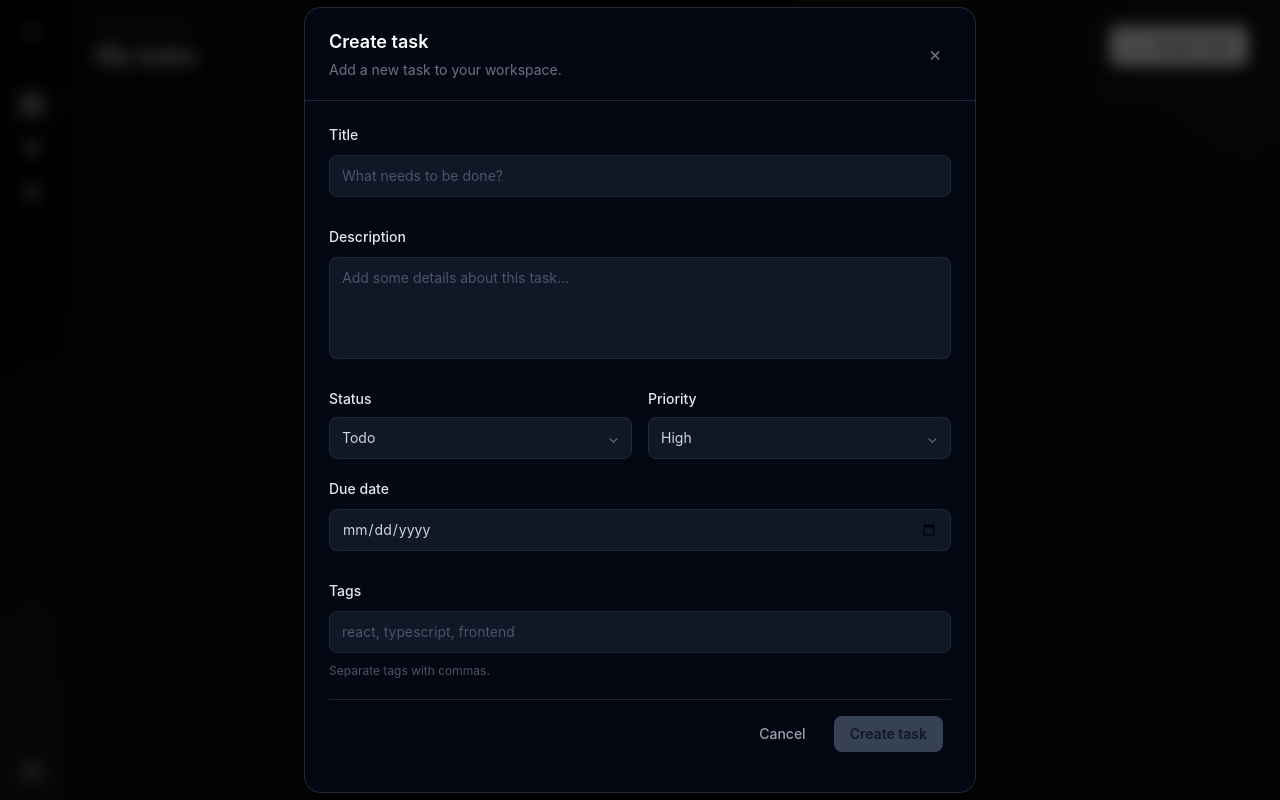
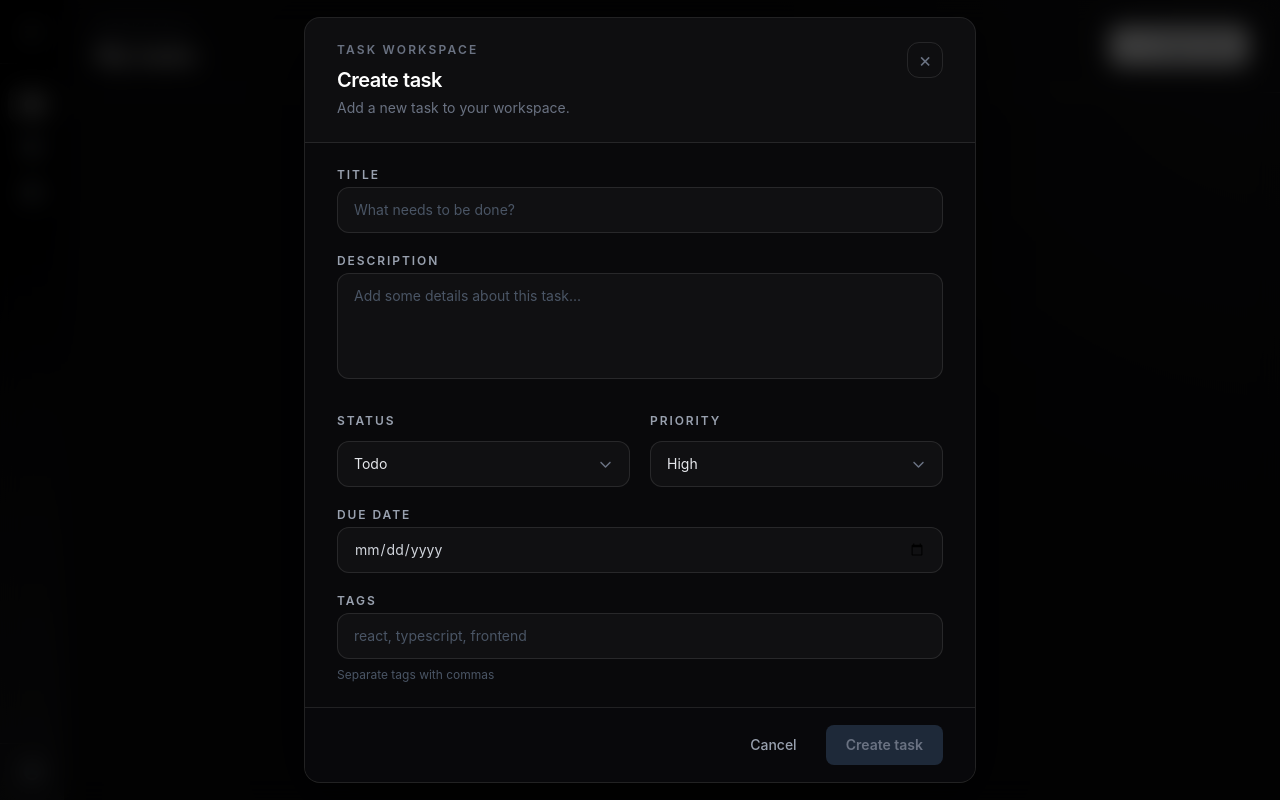
Before and after one commit to psshrijith/TaskFlow, a React (Vite) app: page /dashboard in a window 1280 px wide. Both pictures are taken after a click on the button "Create Task". Built offline with nearby package versions, Linux system fonts and the light colour scheme.

Commit message:
feat(taskFlow): fixed the task details not getting displayed

```diff
--- a/src/components/DropDown.tsx
+++ b/src/components/DropDown.tsx
@@ -1,4 +1,6 @@
 import { useState } from "react";
+import { FontAwesomeIcon } from "@fortawesome/react-fontawesome";
+import { faCheck, faChevronDown } from "@fortawesome/free-solid-svg-icons";
 
 type DropdownOption = {
   label: string;
@@ -26,35 +28,47 @@ const Dropdown = ({
 
   return (
     <div className="relative flex flex-col gap-2">
-      <label className="text-sm font-medium text-gray-200">
+      <label className="mb-1 block text-xs font-semibold uppercase tracking-[0.16em] text-gray-400">
         {label}
       </label>
 
       <button
         type="button"
-        onClick={() => setIsOpen(!isOpen)}
-        className="flex w-full items-center justify-between rounded-lg border border-gray-800 bg-gray-900 px-3 py-2.5 text-sm text-gray-300 transition hover:border-gray-700"
+        aria-haspopup="listbox"
+        aria-expanded={isOpen}
+        onClick={() => setIsOpen((previous) => !previous)}
+        className={`flex w-full items-center justify-between rounded-xl border bg-white/3 px-4 py-3 text-sm text-gray-200 transition hover:bg-white/5 focus:outline-none focus:ring-2 ${isOpen ? "border-white/30 ring-white/10" : "border-white/10 focus:border-white/30 focus:ring-white/10"}`}
       >
-        <span>{selectedOption?.label}</span>
+        <span>{selectedOption?.label ?? "Select an option"}</span>
 
-        <span className="text-gray-500">
-          {isOpen ? "⌃" : "⌄"}
-        </span>
+        <FontAwesomeIcon
+          icon={faChevronDown}
+          className={`text-xs text-gray-500 transition-transform ${isOpen ? "rotate-180" : ""}`}
+        />
       </button>
 
       {isOpen && (
-        <div className="absolute left-0 top-full z-50 mt-2 w-full rounded-lg border border-gray-800 bg-gray-900 p-1 shadow-xl">
+        <div
+          role="listbox"
+          aria-label={label}
+          className="absolute left-0 top-full z-50 mt-2 w-full rounded-xl border border-white/10 bg-zinc-900/95 p-1.5 shadow-[0_16px_40px_rgba(0,0,0,0.4)] backdrop-blur-xl"
+        >
           {options.map((option) => (
             <button
               key={option.value}
               type="button"
+              role="option"
+              aria-selected={option.value === value}
               onClick={() => {
                 onChange(option.value);
                 setIsOpen(false);
               }}
-              className="w-full rounded-md px-3 py-2 text-left text-sm text-gray-300 transition hover:bg-gray-800 hover:text-white"
+              className={`flex w-full items-center justify-between rounded-lg px-3 py-2.5 text-left text-sm transition ${option.value === value ? "bg-white/10 text-white" : "text-gray-400 hover:bg-white/5 hover:text-white"}`}
             >
               {option.label}
+              {option.value === value && (
+                <FontAwesomeIcon icon={faCheck} className="text-xs text-gray-300" />
+              )}
             </button>
           ))}
         </div>
--- a/src/components/Modal/ModalFooter.tsx
+++ b/src/components/Modal/ModalFooter.tsx
@@ -6,14 +6,14 @@ type ModalFooterProps = {
 const ModalFooter = ({
   setIsOpenModal,
   handleCreateTask,
-  disabled
+  disabled,
 }: ModalFooterProps) => {
 
   return (
-    <div className="flex items-center justify-end gap-3 border-t border-gray-800 bg-gray-950 px-2 py-4">
+    <div className="flex items-center justify-end gap-3 border-t border-white/10 bg-zinc-950/95 px-6 py-4 sm:px-8">
       <button
         type="button"
-        className="rounded-lg px-4 py-2 text-sm font-medium text-gray-400 transition hover:bg-gray-900 hover:text-white"
+        className="rounded-lg border border-transparent px-4 py-2.5 text-sm font-medium text-gray-400 transition hover:border-white/10 hover:bg-white/5 hover:text-white focus:outline-none focus:ring-2 focus:ring-white/20"
         onClick={() => setIsOpenModal(false)}
       >
         Cancel
@@ -23,7 +23,8 @@ const ModalFooter = ({
         type="button"
         onClick={handleCreateTask}
         disabled={disabled}
-        className="rounded-lg bg-white px-4 py-2 text-sm font-semibold text-gray-900 transition hover:bg-gray-200 disabled:bg-gray-700 cursor-not-allowed">
+        className="rounded-lg bg-white px-5 py-2.5 text-sm font-semibold text-gray-950 shadow-sm shadow-white/10 transition hover:bg-gray-200 focus:outline-none focus:ring-2 focus:ring-white/40 focus:ring-offset-2 focus:ring-offset-zinc-950 disabled:cursor-not-allowed disabled:bg-gray-800 disabled:text-gray-500 disabled:shadow-none"
+      >
         Create task
       </button>
     </div>
--- a/src/components/Modal/ModalHeader.tsx
+++ b/src/components/Modal/ModalHeader.tsx
@@ -3,9 +3,10 @@ type ModalHeaderProps = {
 };
 
 const ModalHeader = ({ setIsOpenModal }: ModalHeaderProps) => (
-  <div className="flex items-center justify-between border-b border-gray-800 px-6 py-5">
+  <div className="flex items-start justify-between border-b border-white/10 bg-white/[0.02] px-6 py-6 sm:px-8">
     <div>
-      <h2 className="text-lg font-semibold text-white">Create task</h2>
+      <p className="text-xs font-semibold uppercase tracking-[0.18em] text-gray-500">Task workspace</p>
+      <h2 className="mt-2 text-xl font-semibold tracking-tight text-white">Create task</h2>
       <p className="mt-1 text-sm text-gray-500">
         Add a new task to your workspace.
       </p>
@@ -13,7 +14,8 @@ const ModalHeader = ({ setIsOpenModal }: ModalHeaderProps) => (
 
     <button
       type="button"
-      className="flex h-8 w-8 items-center justify-center rounded-lg text-xl text-gray-500 transition hover:bg-gray-800 hover:text-white"
+      aria-label="Close create task modal"
+      className="flex h-9 w-9 items-center justify-center rounded-xl border border-white/10 text-xl leading-none text-gray-500 transition hover:border-white/20 hover:bg-white/10 hover:text-white"
       onClick={() => setIsOpenModal(false)}
     >
       ×
--- a/src/components/Modal/index.tsx
+++ b/src/components/Modal/index.tsx
@@ -131,13 +131,13 @@ const Modal = ({ isOpenModal, setIsOpenModal, setTasks }: ModalProps) => {
   }
 
   return (
-    <div className="fixed inset-0 z-50 flex items-center justify-center bg-black/70 p-4 backdrop-blur-sm">
-      <div className="w-full max-w-2xl overflow-hidden rounded-2xl border border-gray-800 bg-gray-950 shadow-2xl">
+    <div className="fixed inset-0 z-50 flex items-center justify-center bg-black/75 p-4 backdrop-blur-md">
+      <div className="w-full max-w-2xl overflow-hidden rounded-2xl border border-white/10 bg-zinc-950 shadow-[0_24px_80px_rgba(0,0,0,0.5)]">
         <ModalHeader setIsOpenModal={setIsOpenModal} />
 
-        <div className="space-y-5 px-6 py-6">
-          <div className="space-y-2 flex flex-col gap-0.5">
-            <label className="text-sm font-medium text-gray-200">Title</label>
+        <div className="max-h-[calc(100vh-210px)] space-y-5 overflow-y-auto px-6 py-6 sm:px-8">
+          <div className="space-y-2">
+            <label className="mb-1 block text-xs font-semibold uppercase tracking-[0.16em] text-gray-400">Title</label>
 
             <input
               type="text"
@@ -146,13 +146,13 @@ const Modal = ({ isOpenModal, setIsOpenModal, setTasks }: ModalProps) => {
               onChange={handleChange}
               value={taskData.title}
               placeholder="What needs to be done?"
-              className="w-full rounded-lg border border-gray-800 bg-gray-900 px-3 py-2.5 text-sm text-white outline-none placeholder:text-gray-600 transition focus:border-gray-600 focus:ring-1 focus:ring-gray-600"
+              className={`w-full rounded-xl border bg-white/[0.03] px-4 py-3 text-sm text-white outline-none placeholder:text-gray-600 transition focus:bg-white/[0.05] focus:ring-2 ${errors.title ? "border-red-500/60 focus:border-red-500/60 focus:ring-red-500/10" : "border-white/10 focus:border-white/30 focus:ring-white/10"}`}
             />
-            {errors && <p className="text-sm text-red-400">{errors.title}</p>}
+            {errors.title && <p className="text-xs text-red-400">{errors.title}</p>}
           </div>
 
-          <div className="space-y-2 flex flex-col gap-0.5">
-            <label className="text-sm font-medium text-gray-200">
+          <div className="space-y-2">
+            <label className="mb-1 block text-xs font-semibold uppercase tracking-[0.16em] text-gray-400">
               Description
             </label>
 
@@ -162,15 +162,15 @@ const Modal = ({ isOpenModal, setIsOpenModal, setTasks }: ModalProps) => {
               rows={4}
               value={taskData.description}
               placeholder="Add some details about this task..."
-              className="w-full resize-none rounded-lg border border-gray-800 bg-gray-900 px-3 py-2.5 text-sm text-white outline-none placeholder:text-gray-600 transition focus:border-gray-600 focus:ring-1 focus:ring-gray-600"
+              className={`w-full resize-none rounded-xl border bg-white/[0.03] px-4 py-3 text-sm text-white outline-none placeholder:text-gray-600 transition focus:bg-white/[0.05] focus:ring-2 ${errors.description ? "border-red-500/60 focus:border-red-500/60 focus:ring-red-500/10" : "border-white/10 focus:border-white/30 focus:ring-white/10"}`}
             />
             {errors && (
-              <p className="text-sm text-red-400">{errors.description}</p>
+              <p className="text-xs text-red-400">{errors.description}</p>
             )}
           </div>
 
-          <div className="grid grid-cols-2 gap-4">
-            <div className="space-y-2 flex flex-col gap-0.5">
+          <div className="grid grid-cols-1 gap-5 sm:grid-cols-2">
+            <div>
               <Dropdown
                 label="Status"
                 value={taskData.status}
@@ -179,7 +179,7 @@ const Modal = ({ isOpenModal, setIsOpenModal, setTasks }: ModalProps) => {
               />
             </div>
 
-            <div className="space-y-2 flex flex-col gap-0.5">
+            <div>
               <Dropdown
                 label="Priority"
                 value={taskData.priority}
@@ -189,8 +189,8 @@ const Modal = ({ isOpenModal, setIsOpenModal, setTasks }: ModalProps) => {
             </div>
           </div>
 
-          <div className="space-y-2 flex flex-col gap-0.5">
-            <label className="text-sm font-medium text-gray-200">
+          <div className="space-y-2">
+            <label className="mb-1 block text-xs font-semibold uppercase tracking-[0.16em] text-gray-400">
               Due date
             </label>
 
@@ -199,31 +199,32 @@ const Modal = ({ isOpenModal, setIsOpenModal, setTasks }: ModalProps) => {
               name="dueDate"
               value={taskData.dueDate}
               onChange={handleChange}
-              className="w-full rounded-lg border border-gray-800 bg-gray-900 px-3 py-2.5 text-sm text-gray-300 outline-none transition focus:border-gray-600 focus:ring-1 focus:ring-gray-600"
+              className={`w-full rounded-xl border bg-white/[0.03] px-4 py-3 text-sm text-gray-300 outline-none transition focus:bg-white/[0.05] focus:ring-2 ${errors.dueDate ? "border-red-500/60 focus:border-red-500/60 focus:ring-red-500/10" : "border-white/10 focus:border-white/30 focus:ring-white/10"}`}
             />
-            {errors && <p className="text-sm text-red-400">{errors.dueDate}</p>}
+            {errors.dueDate && <p className="text-xs text-red-400">{errors.dueDate}</p>}
           </div>
 
-          <div className="space-y-2 flex flex-col gap-0.5">
-            <label className="text-sm font-medium text-gray-200">Tags</label>
+          <div className="space-y-2">
+            <label className="mb-1 block text-xs font-semibold uppercase tracking-[0.16em] text-gray-400">Tags</label>
 
             <input
               type="text"
               name="tags"
               onChange={handleChange}
+              value={taskData.tags}
               placeholder="react, typescript, frontend"
-              className="w-full rounded-lg border border-gray-800 bg-gray-900 px-3 py-2.5 text-sm text-white outline-none placeholder:text-gray-600 transition focus:border-gray-600 focus:ring-1 focus:ring-gray-600"
+              className="w-full rounded-xl border border-white/10 bg-white/[0.03] px-4 py-3 text-sm text-white outline-none placeholder:text-gray-600 transition focus:border-white/30 focus:bg-white/[0.05] focus:ring-2 focus:ring-white/10"
             />
 
-            <p className="text-xs text-gray-600">Separate tags with commas.</p>
+            <p className="text-xs text-gray-600">Separate tags with commas</p>
           </div>
+        </div>
 
-          <ModalFooter
-            handleCreateTask={handleCreateTask}
-            setIsOpenModal={setIsOpenModal}
-            disabled={buttonDisable}
-          />
-        </div>
+        <ModalFooter
+          handleCreateTask={handleCreateTask}
+          setIsOpenModal={setIsOpenModal}
+          disabled={buttonDisable || !taskData.dueDate}
+        />
       </div>
     </div>
   );
```
